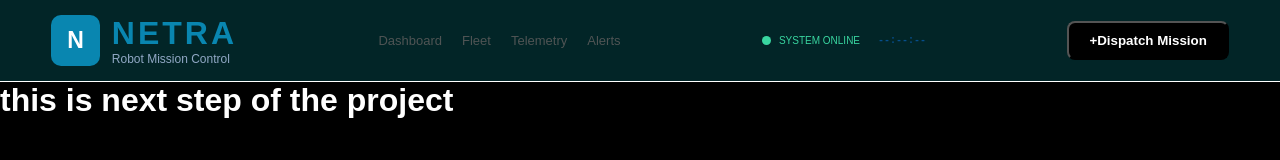
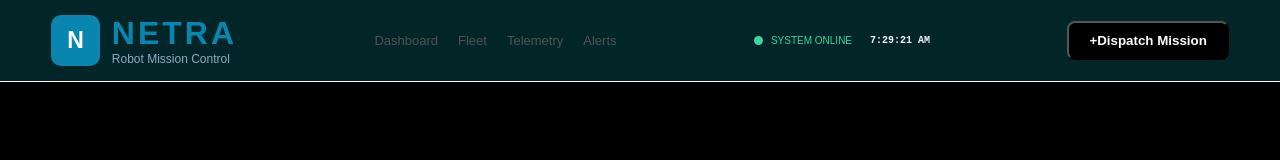
Before and after one commit to Ramaswamykorada/NETRA, a plain HTML site: page index.html in a window 1280 px wide. Drawn offline with Linux system fonts and the light colour scheme.

Commit message:
Version3

```diff
--- a/index.html
+++ b/index.html
@@ -5,6 +5,8 @@
     <meta name="viewport" content="width=device-width, initial-scale=1.0">
     <title>NETRA-ROVER MONITORING SYSTEM</title>
     <link rel="stylesheet" type="text/css"  href="/style.css">
+    <script src="/script.js"></script>
+
 </head>
 <body>
     <!-- project-brand -->
@@ -40,7 +42,7 @@
          <button id="dispatch-open" type="button">+Dispatch Mission</button>
 
     </header>
-    <h1>this is next step of the project</h1>
+
 
 
 </body>
--- a/script.js
+++ b/script.js
@@ -0,0 +1,10 @@
+function updateclock() {
+    const clock=document.getElementById('clock');
+
+    if(clock){
+        clock.innerHTML=new Date().toLocaleTimeString();
+    }
+}
+
+updateclock();
+setInterval(updateclock, 1000);
--- a/style.css
+++ b/style.css
@@ -102,7 +102,7 @@ nav a:hover
 }
 #clock
 {
-    color: rgb(6, 78, 140);
+    color: aliceblue;
     font-family: monospace;
     margin-left: 10px;
 }
```
